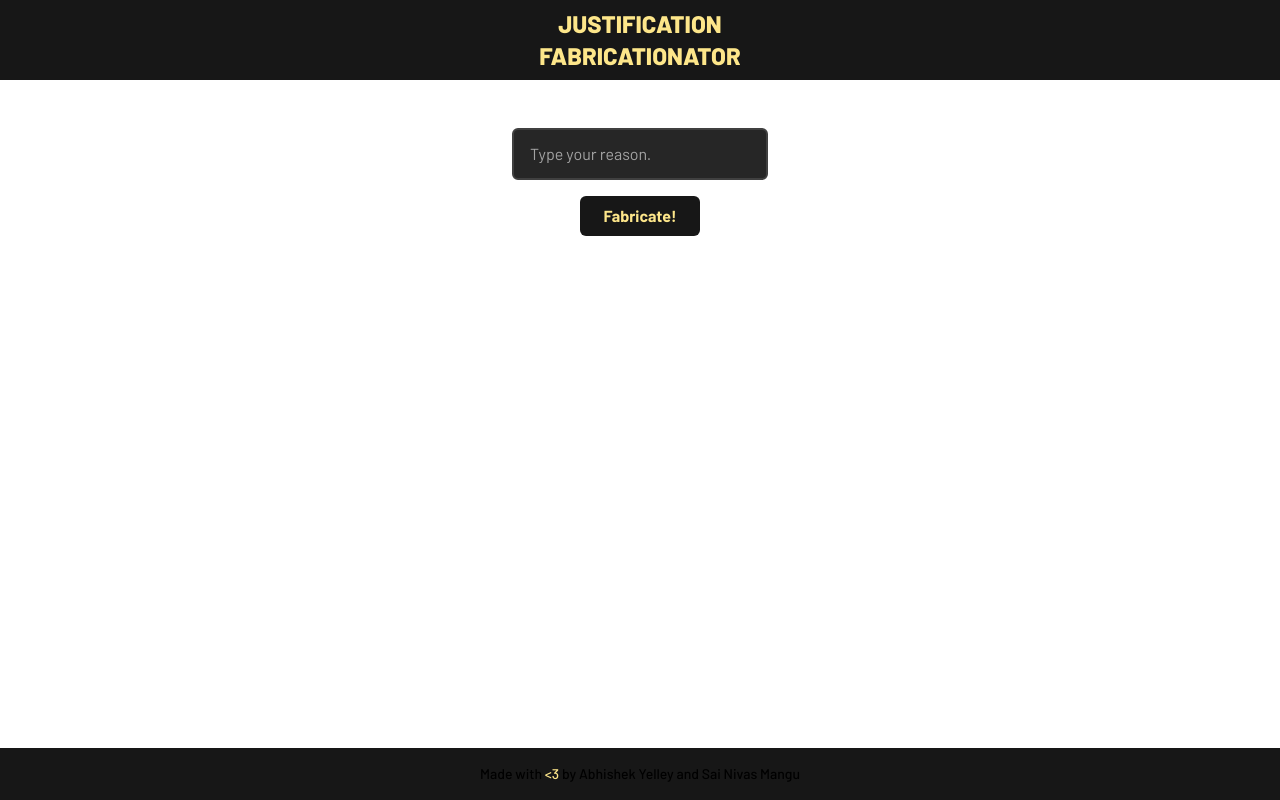
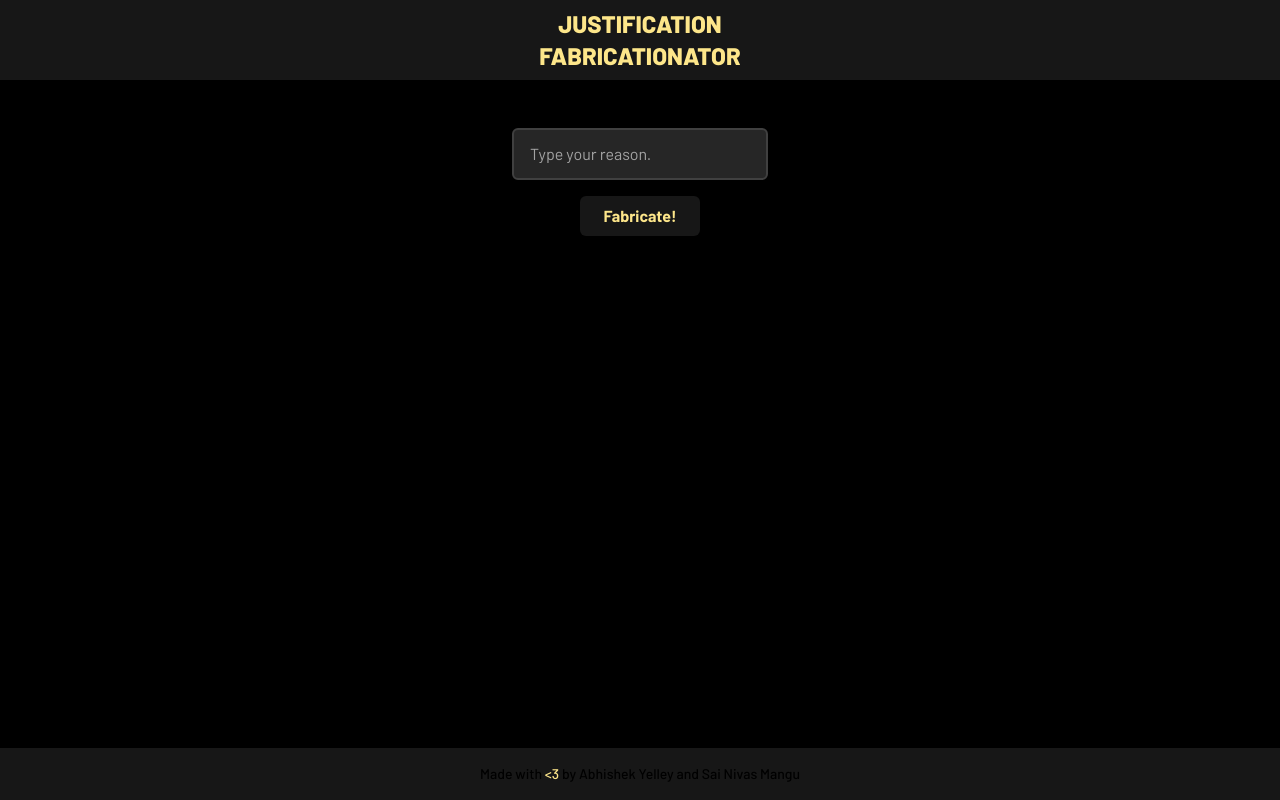
Before and after one commit to linuxdotexe/thala, a Next.js app: page / in a window 1280 px wide. Built offline with nearby package versions, Linux system fonts and the light colour scheme.

Commit message:
fix: banish light mode

```diff
--- a/src/app/globals.css
+++ b/src/app/globals.css
@@ -7,7 +7,7 @@
   --background-start-rgb: 214, 219, 220;
   --background-end-rgb: 255, 255, 255;
 
-  --bg: #ffffff;
+  --bg: #000000;
 }
 
 @media (prefers-color-scheme: dark) {
```
